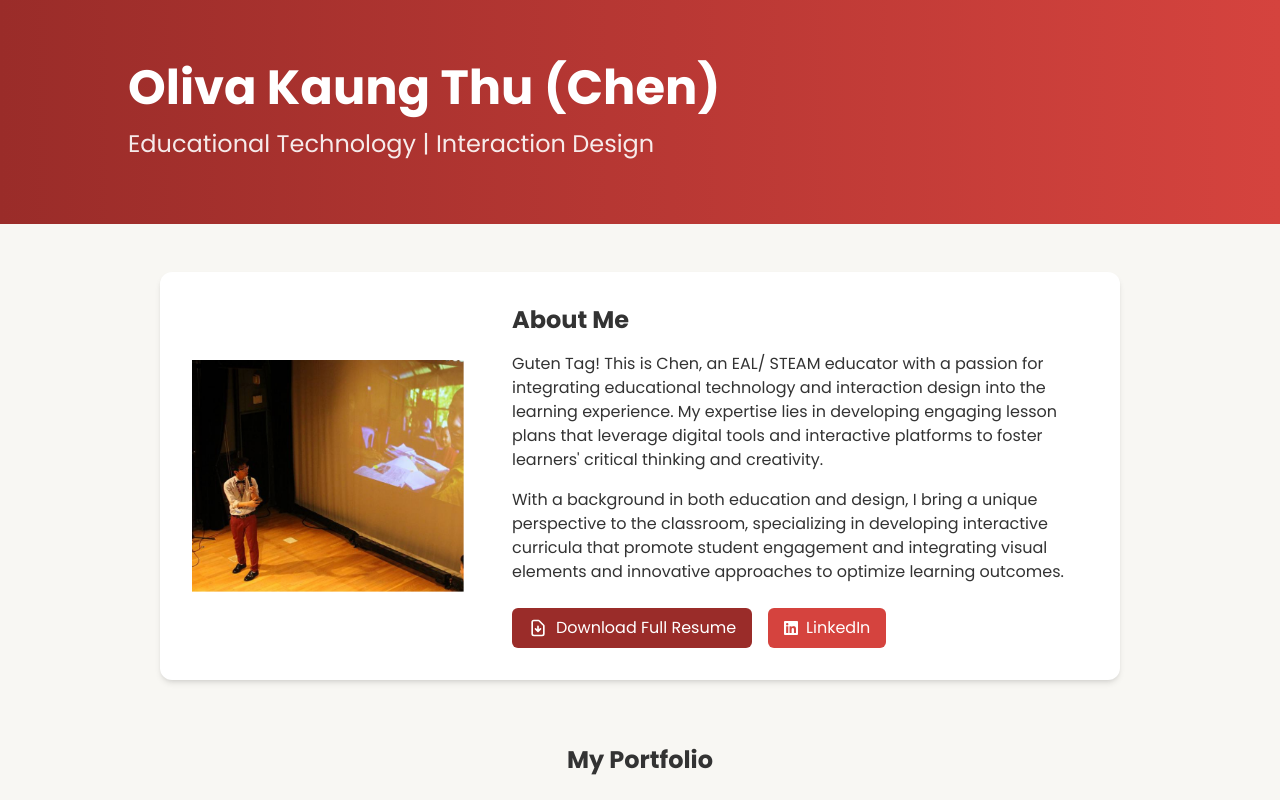
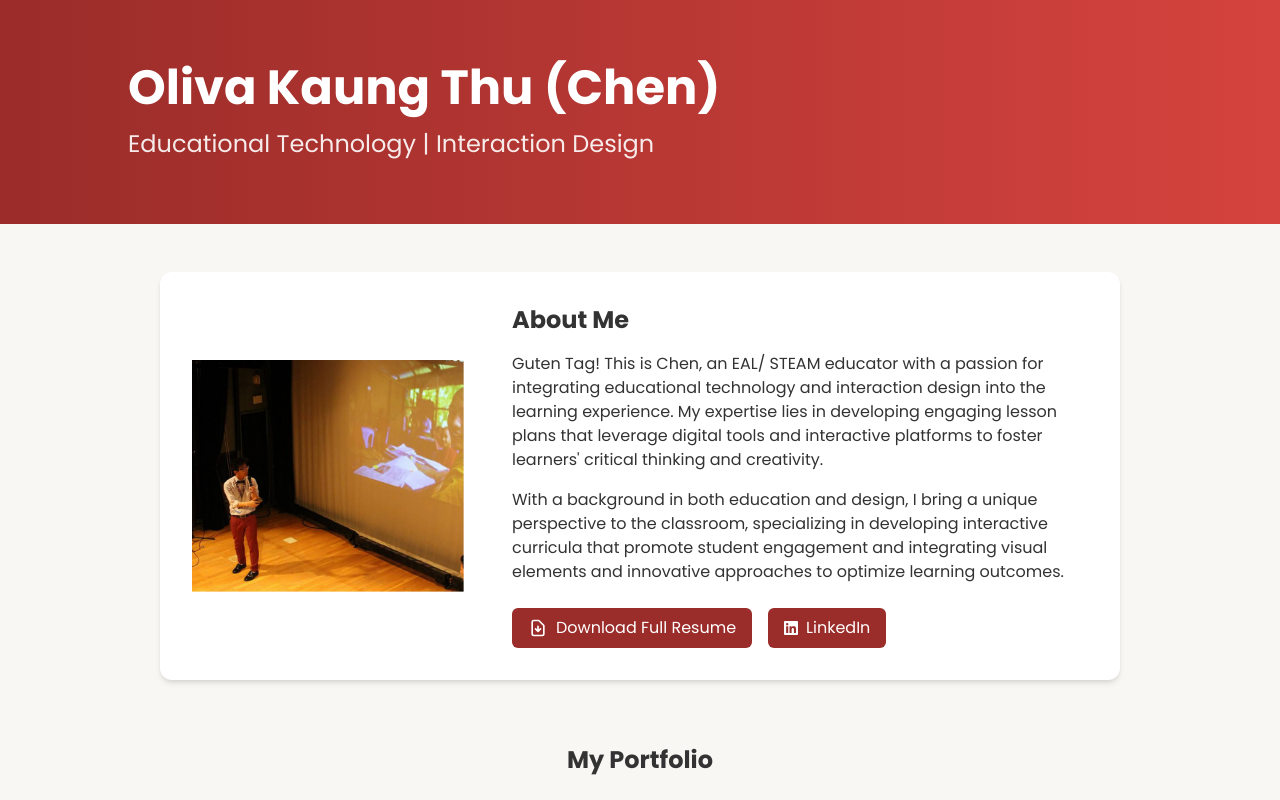
Before and after one commit to olivachen/olivachen.github.io, a plain HTML site: page index.html in a window 1280 px wide. Shown: the top 800 px of the page. Drawn offline with nearby package versions, Linux system fonts and the light colour scheme; files whose address does not match are found by name.

Commit message:
Update index.html

```diff
--- a/index.html
+++ b/index.html
@@ -160,7 +160,7 @@
                             </svg>
                             Download Full Resume
                         </a>
-                        <a href="https://www.linkedin.com/in/olivachen-kaungthu/" target="_blank" class="inline-flex items-center gap-2 bg-secondary hover:bg-opacity-90 text-white py-2 px-4 rounded-md transition-colors">
+                        <a href="https://www.linkedin.com/in/olivachen-kaungthu/" target="_blank" class="inline-flex items-center gap-2 bg-primary hover:bg-opacity-90 text-white py-2 px-4 rounded-md transition-colors">
                             <i class="fab fa-linkedin"></i>
                             LinkedIn
                         </a>
@@ -239,7 +239,7 @@
                                 </div>
                                 <div class="mb-4">
                                     <span class="text-sm font-medium text-gray-500">APPROACH</span>
-                                    <p class="mt-1"><a href="https://scratch.mit.edu/projects/1119355724" target="_blank">This lesson </a> adopts a guided exploration and problem-based learning approach. Students are introduced to the concept of drawing symmetrical patterns through a brief demonstration or review of the Code.org Frozen activity. They are then challenged to replicate and extend these ideas in Scratch, focusing on the Pen extension. The teacher provides initial scaffolding (e.g., demonstrating basic pen commands and a simple square loop) and then encourages students to experiment with different angles and repeat counts to discover how various patterns emerge. </p>
+                                    <p class="mt-1"><a href="https://scratch.mit.edu/projects/1119355724" target="_blank">This lesson</a> adopts a guided exploration and problem-based learning approach. Students are introduced to the concept of drawing symmetrical patterns through a brief demonstration or review of the Code.org Frozen activity. They are then challenged to replicate and extend these ideas in Scratch, focusing on the Pen extension. The teacher provides initial scaffolding (e.g., demonstrating basic pen commands and a simple square loop) and then encourages students to experiment with different angles and repeat counts to discover how various patterns emerge. </p>
                                 </div>
                                 <div class="mb-4">
                                     <span class="text-sm font-medium text-gray-500">LESSON AIMS</span>
```
